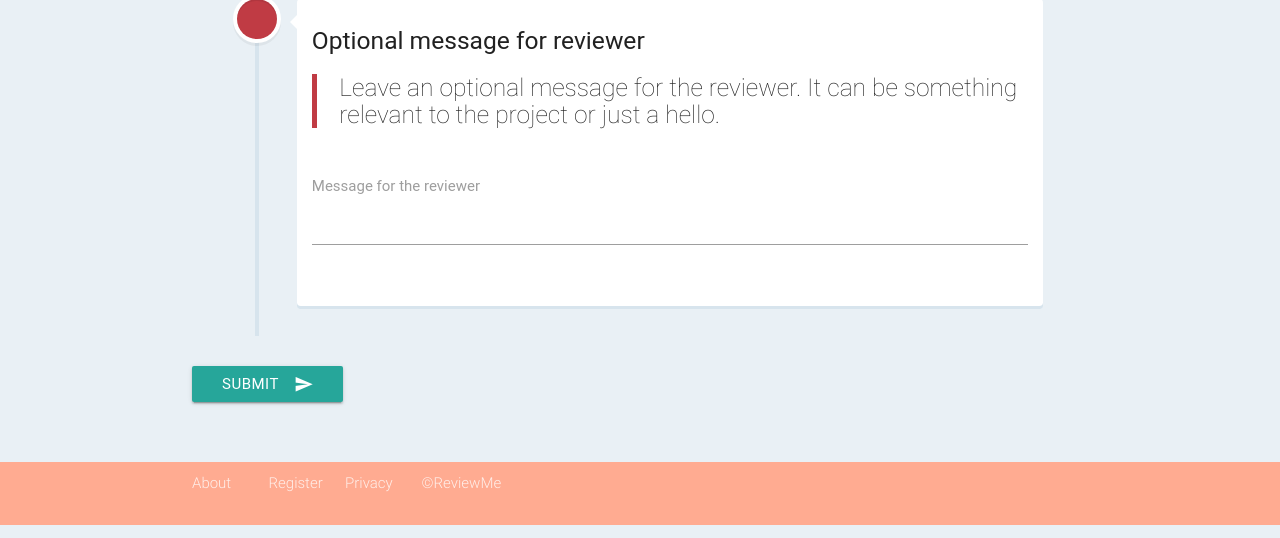
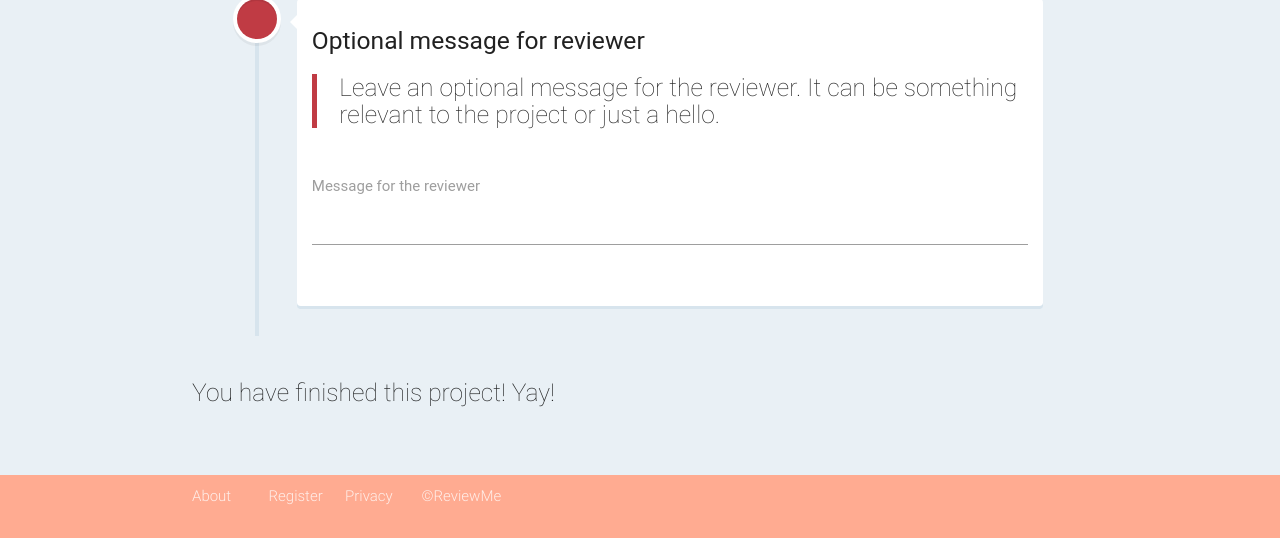
Before and after one commit to manibatra/reviewme, a Django app: page /content/categories/projects/1/ in a window 1280 px wide. Shown: the part 1530-2068 px from the top of the page. Run offline with Django 3.2, Linux system fonts and the light colour scheme; a user stored in the database is signed in; tables that the repository leaves empty hold one stand-in row (values such as "Sample post"); some libraries are stand-ins or nearby versions; some web fonts are replaced.

Commit message:
project detail changes according to the project status

```diff
--- a/reviewme/projects/templates/projects/projectdetail.html
+++ b/reviewme/projects/templates/projects/projectdetail.html
@@ -119,7 +119,7 @@
 
       <div class="cd-timeline-content">
         <h5>Upload</h5>
-        <form id="submitReviewForm" action="{% url 'projects:submit_project' project.id %}" enctype="multipart/form-data" method="post">
+        <form id="submitForm" action="{% url 'projects:submit_project' project.id %}" enctype="multipart/form-data" method="post">
             {% csrf_token %}
         <h5 class="thin"><blockquote class="red-border">Zip your files and attatch them here</blockquote></h5>
         <div class="file-field input-field">
@@ -144,7 +144,7 @@
         <h5 class="thin"><blockquote class="red-border">Leave an optional message for the reviewer. It can be something relevant to the project or just a hello. </blockquote></h5>
         <div class="row">
           <div class="input-field col s12 m12">
-            <textarea id="icon_prefix2" name="feedback" class="materialize-textarea"></textarea>
+            <textarea id="icon_prefix2" name="notes" class="materialize-textarea"></textarea>
             <label for="icon_prefix2">Message for the reviewer</label>
           </div>
         </div>
@@ -156,9 +156,19 @@
         <div class="col s12 m8">
             <div class="row">
               <div class="col s12 m12">
+              {% if status == "No" %}
                 <button class="btn waves-effect waves-light" type="submit" name="action">Submit
                   <i class="material-icons right">send</i>
                 </button>
+              {% elif status == "Yes" %}
+
+                  <h5 class="thin">You have finished this project! Yay!</h5>
+
+              {% else %}
+
+                  <h5 class="thin">Your project is awaiting review!</h5>
+
+              {% endif %}
               </div>
             </div>
           </form>
--- a/reviewme/projects/views.py
+++ b/reviewme/projects/views.py
@@ -33,7 +33,7 @@
 	if request.user.is_authenticated():
 		current_user = User.objects.get(pk=request.user.id)
 		finished_projects = Submission.objects.filter(student=current_user).filter(finished=True)
-		awaiting_projects = Submission.objects.filter(student=current_user).filter(reviewer__isnull=True)
+		awaiting_projects = Submission.objects.filter(student=current_user).filter(returned_on__isnull=True)
 		resubmission_required = Submission.objects.filter(student=current_user).filter(returned_on__isnull=False).filter(finished=False).values(
 			'project__name').annotate(count=Count('project', distinct=True))
 
@@ -58,6 +58,27 @@
 	context = {}
 	current_project = Project.objects.get(pk=project_id)
 	context['project'] = current_project
+	context['status'] = "No"
+	if request.user.is_authenticated():
+		current_user = User.objects.get(pk=request.user.id)
+		finished_projects = Submission.objects.filter(student=current_user).filter(finished=True)
+		awaiting_projects = Submission.objects.filter(student=current_user).filter(returned_on__isnull=True)
+		resubmission_required = Submission.objects.filter(student=current_user).filter(returned_on__isnull=False).filter(finished=False).values(
+			'project__name').annotate(count=Count('project', distinct=True))
+
+
+		for dictionary in finished_projects:
+			if current_project == dictionary.project:
+				context['status'] = "Yes"
+				break;
+		for dictionary in awaiting_projects:
+			if current_project == dictionary.project:
+				context['status'] ="Wait"
+				break;
+		for dictionary in resubmission_required:
+			if current_project.name == dictionary['project__name']:
+				context['status'] ="No"
+				break;
 	return render(request, 'projects/projectdetail.html', context)
 
 
@@ -66,7 +87,7 @@
 		if request.user.is_authenticated():
 			project = Project.objects.get(pk=project_id)
 			user = User.objects.get(pk=request.user.id)
-			new_submission = Submission(project=project, student=user, notes=request.POST['note'])
+			new_submission = Submission(project=project, student=user, notes=request.POST['notes'])
 			try:
 				new_submission.submitted_files = request.FILES['projectzip']
 			except:
```
